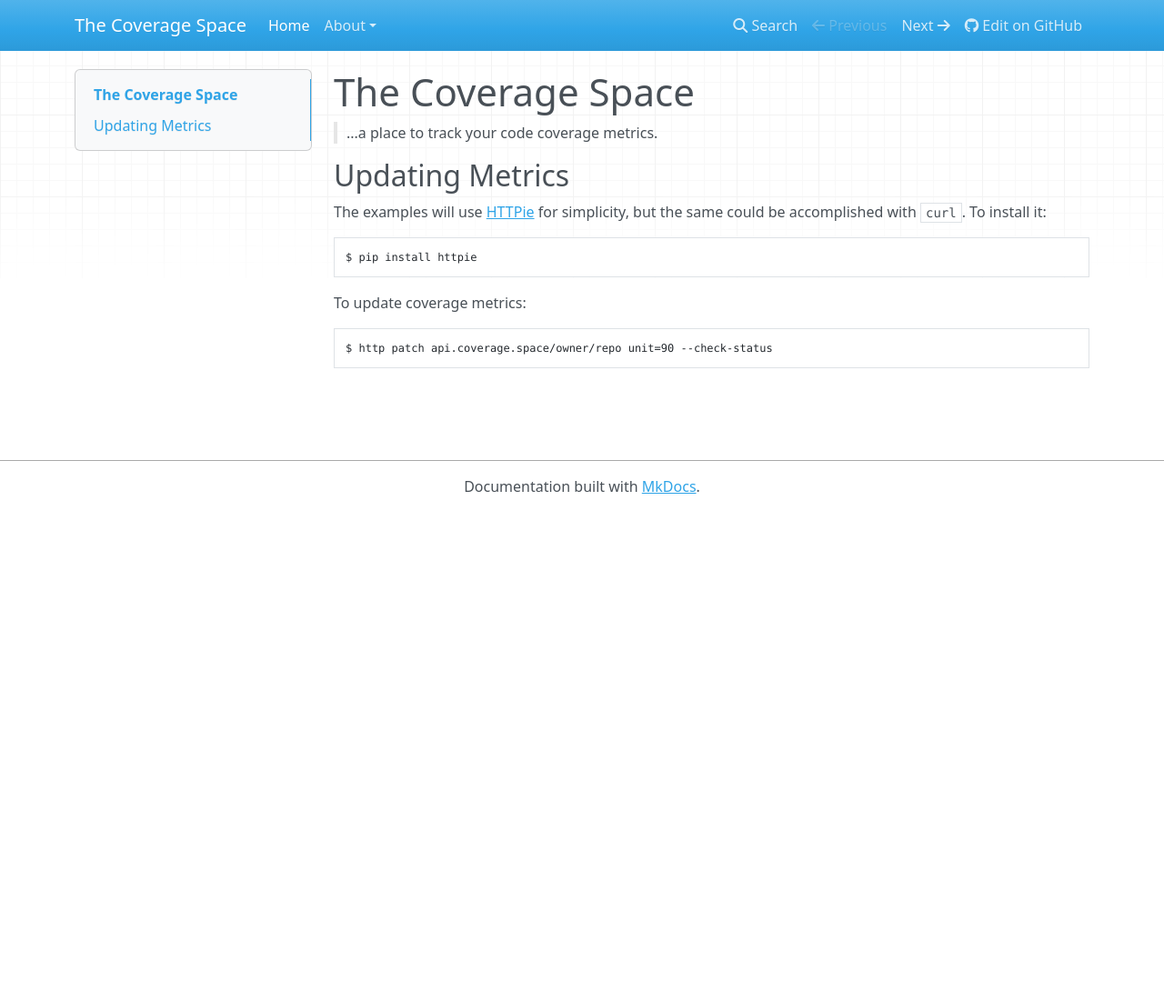
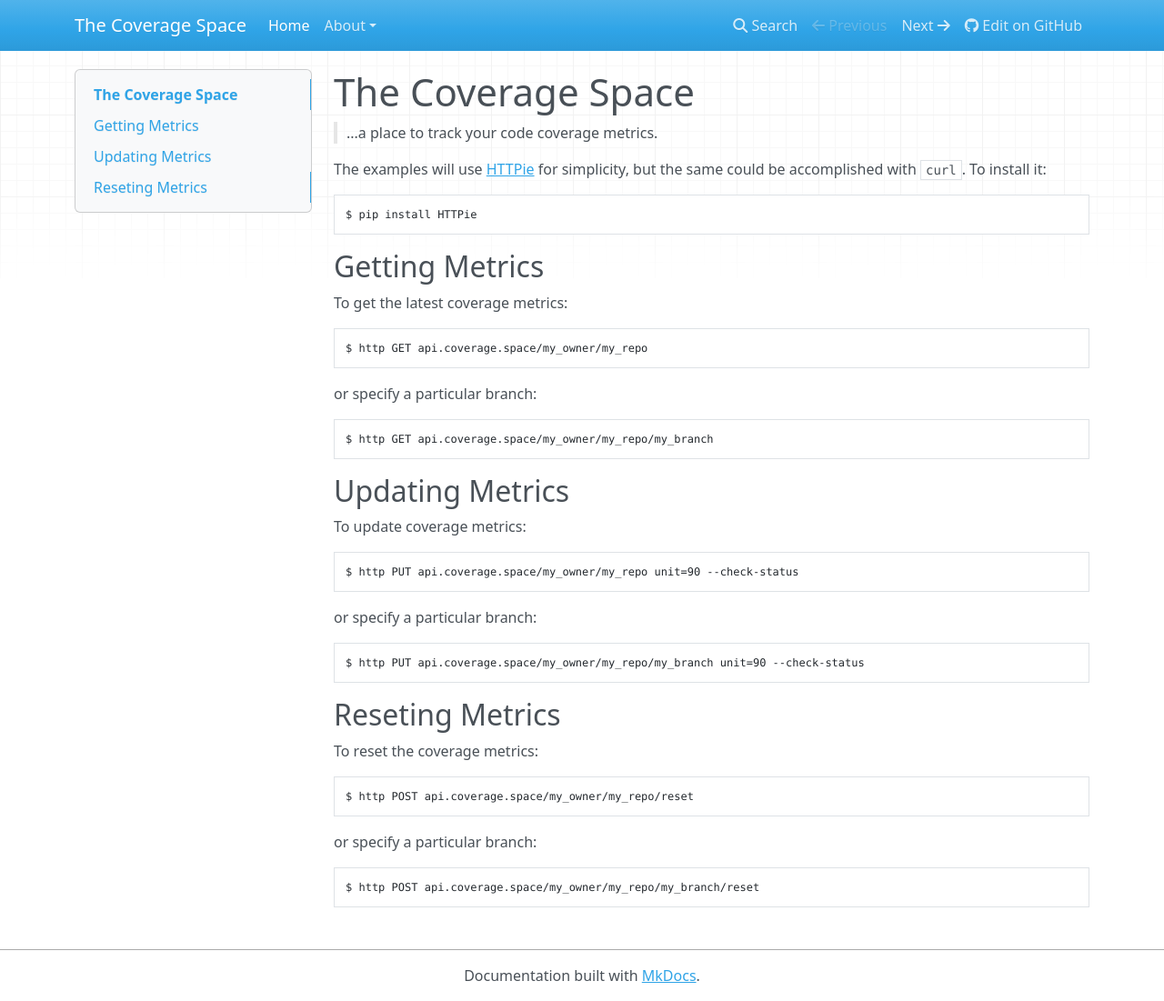
Before and after one commit to jacebrowning/coverage-space, an MkDocs documentation site: the page built from docs/index.md, in a window 1280 px wide and 1101 px high. Shown: the whole window at 91% size. Built offline with MkDocs 1.6.1, drawn with Linux system fonts in a browser that asks for light colours; nearby versions of some CDN libraries; old or Windows-style settings are respelled for this version of MkDocs.

Commit message:
Switch to PUT for partial updates

````diff
--- a/docs/index.md
+++ b/docs/index.md
@@ -2,16 +2,50 @@
 
 > ...a place to track your code coverage metrics.
 
-## Updating Metrics
-
 The examples will use [HTTPie](https://github.com/jkbrzt/httpie) for simplicity, but the same could be accomplished with `curl`. To install it:
 
 ```sh
-$ pip install httpie
+$ pip install HTTPie
 ```
+
+## Getting Metrics
+
+To get the latest coverage metrics:
+
+```sh
+$ http GET api.coverage.space/my_owner/my_repo
+```
+
+or specify a particular branch:
+
+```sh
+$ http GET api.coverage.space/my_owner/my_repo/my_branch
+```
+
+## Updating Metrics
 
 To update coverage metrics:
 
 ```sh
-$ http patch api.coverage.space/owner/repo unit=90 --check-status
+$ http PUT api.coverage.space/my_owner/my_repo unit=90 --check-status
 ```
+
+or specify a particular branch:
+
+```sh
+$ http PUT api.coverage.space/my_owner/my_repo/my_branch unit=90 --check-status
+```
+
+## Reseting Metrics
+
+To reset the coverage metrics:
+
+```sh
+$ http POST api.coverage.space/my_owner/my_repo/reset
+```
+
+or specify a particular branch:
+
+```sh
+$ http POST api.coverage.space/my_owner/my_repo/my_branch/reset
+```
````
Also changed, not shown: README.md (+21 -5 lines), 3 other files.
